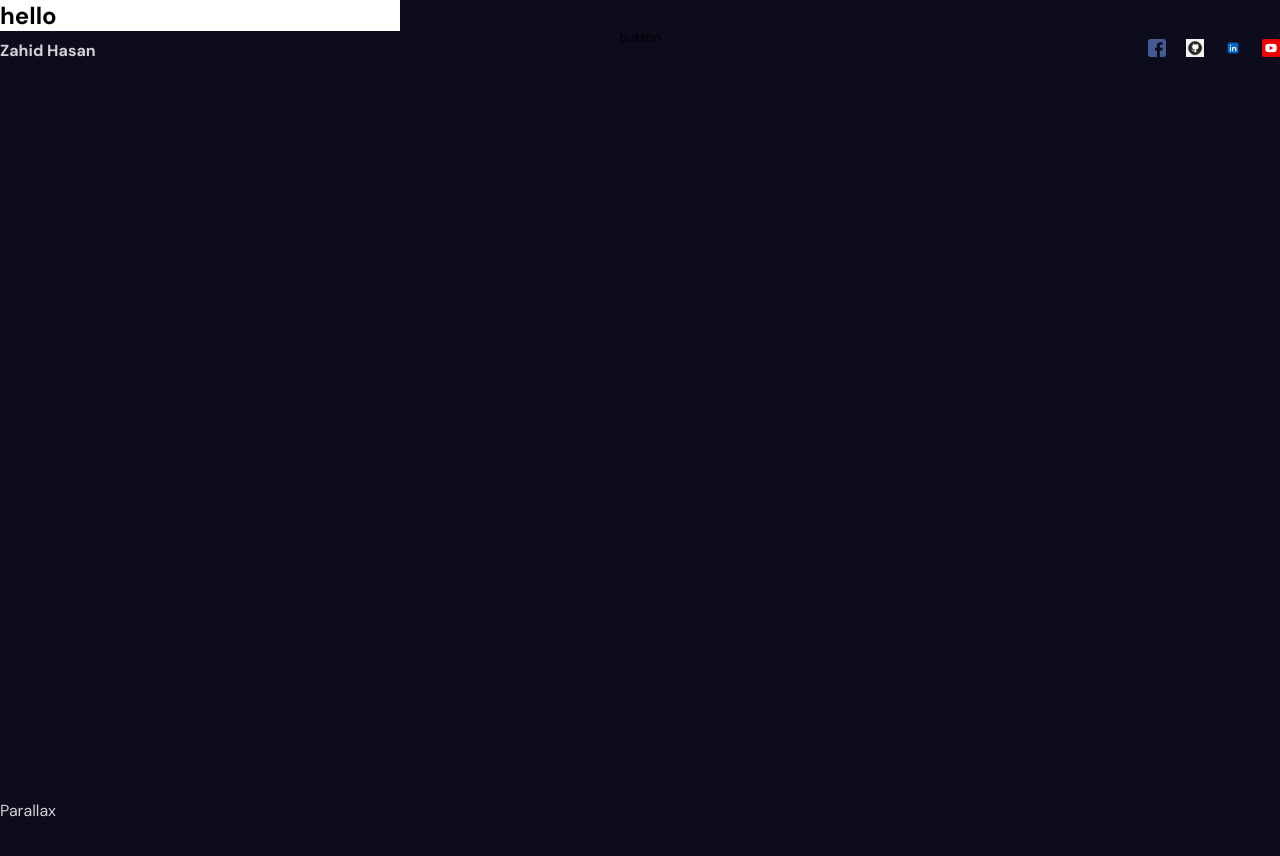
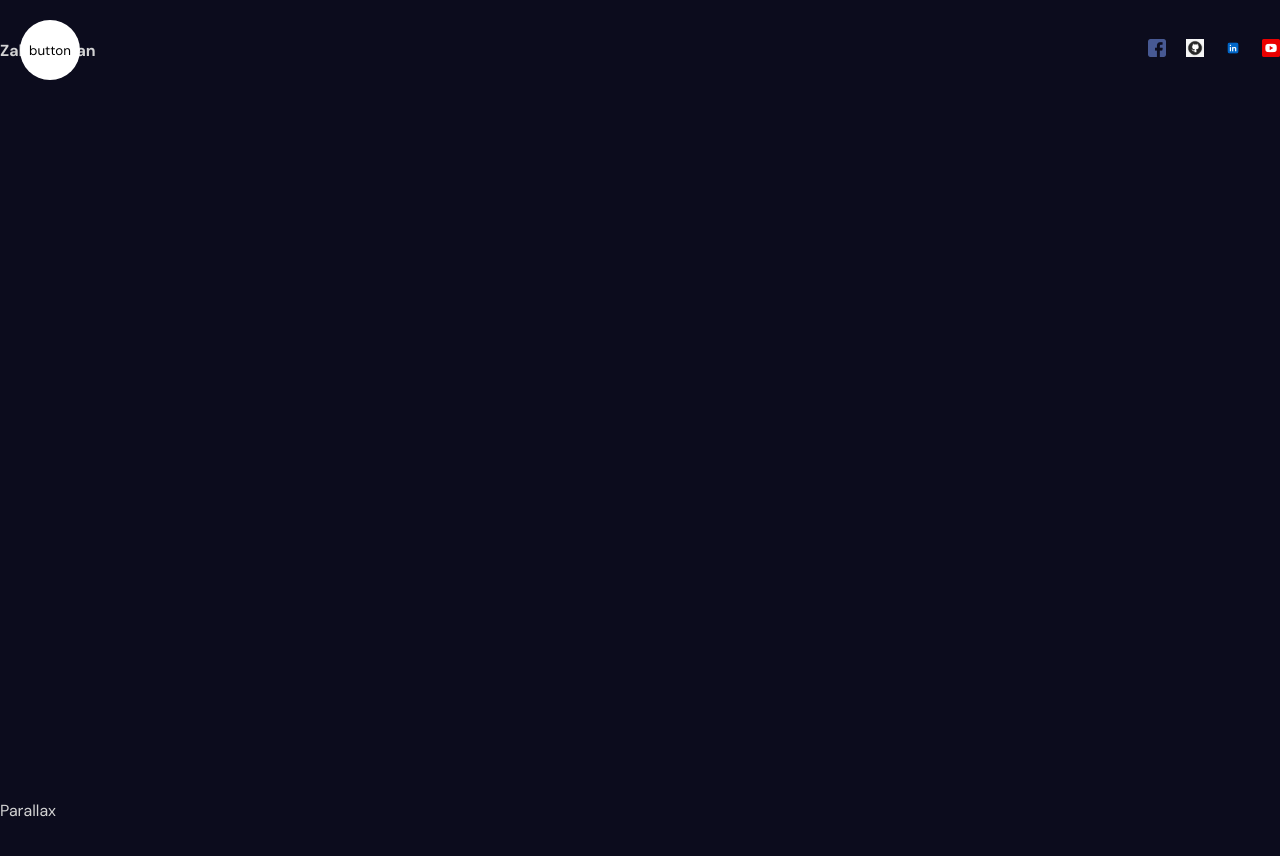
Before and after one commit to zahidhasan1993/portfolio2.0, a React (Vite) app: page / in a window 1280 px wide. Shown: the top 856 px of the page. Built offline with nearby package versions, Linux system fonts and the light colour scheme; a web font is replaced by a local one.

Commit message:
adding side bar with animations

```diff
--- a/src/components/sidebar/Links.jsx
+++ b/src/components/sidebar/Links.jsx
@@ -1,10 +1,6 @@
+const Links = () => {
 
-const Links = () => {
-    return (
-        <div>
-
-        </div>
-    );
+  return <div className="links">links</div>;
 };
 
 export default Links;
--- a/src/components/sidebar/Sidebar.jsx
+++ b/src/components/sidebar/Sidebar.jsx
@@ -2,22 +2,37 @@ import { useState } from "react";
 import Links from "./Links";
 import ToggleButtons from "./ToggleButtons";
 import "./sidebar.scss";
+import { motion } from "framer-motion";
 
 const Sidebar = () => {
   const [open, setOpen] = useState(false);
 
+
   const variants = {
-    open : "",
-    closed : ""
-  }
+    open: {
+      clipPath: "circle(1200px at 50px 50px)",
+      transition: {
+        type: "spring",
+        stiffness: 20,
+      },
+    },
+    closed: {
+      clipPath: "circle(30px at 50px 50px)",
+      transition: {
+        delay: 0.5,
+        type: "spring",
+        stiffness: 300,
+        damping: 40,
+      },
+    },
+  };
   return (
-    <div className="sidebar">
-      <div className="bg">
+    <motion.div className="sidebar" animate={open ? "open" : "closed"}>
+      <motion.div className="bg" variants={variants}>
         <Links></Links>
-        <h1>hello</h1>
-      </div>
+      </motion.div>
       <ToggleButtons setOpen={setOpen}></ToggleButtons>
-    </div>
+    </motion.div>
   );
 };
 
--- a/src/components/sidebar/sidebar.scss
+++ b/src/components/sidebar/sidebar.scss
@@ -9,6 +9,7 @@
     position: fixed;
     top: 0;
     left: 0;
+    bottom: 0;
     width: 400px;
     background: white;
     .links {
@@ -32,7 +33,7 @@
     border-radius: 50%;
     position: fixed;
     top: 25px;
-    height: 25px;
+    left: 25px;
     background-color: transparent;
     border: none;
   }
```
